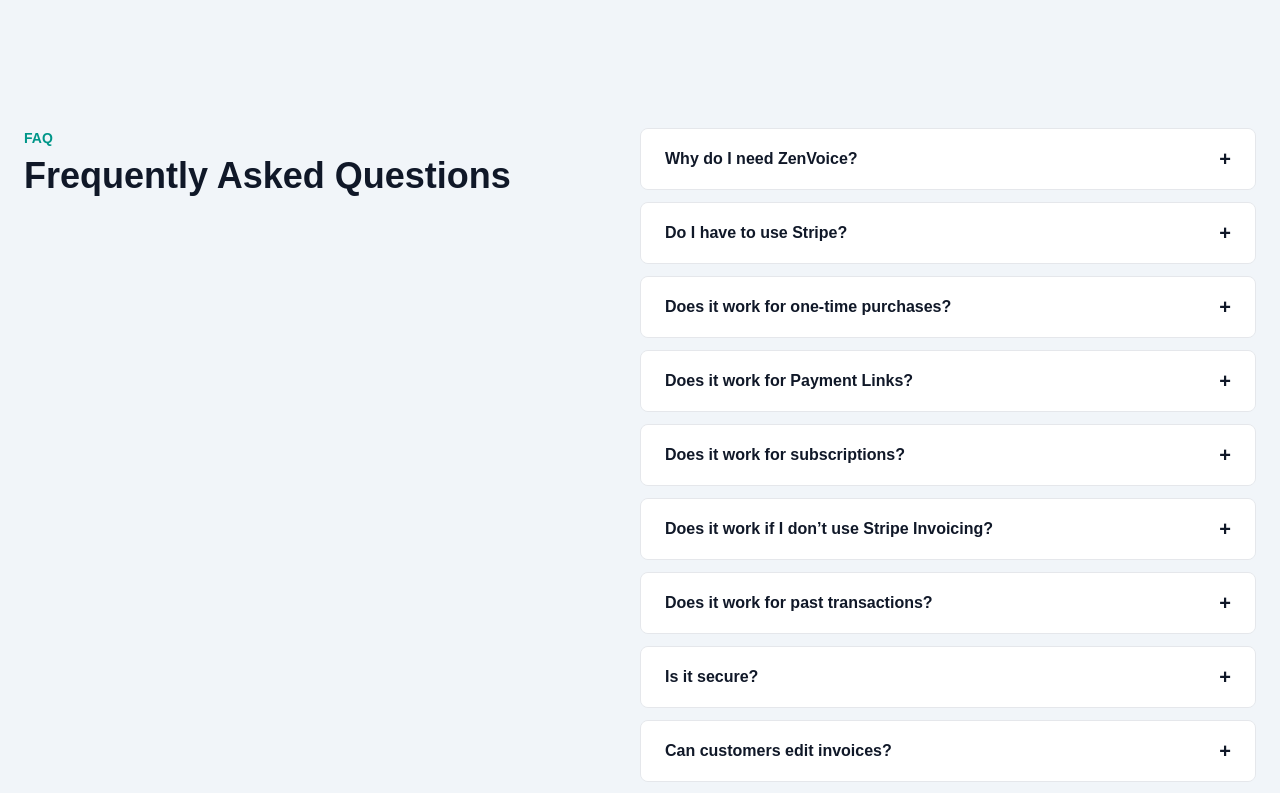
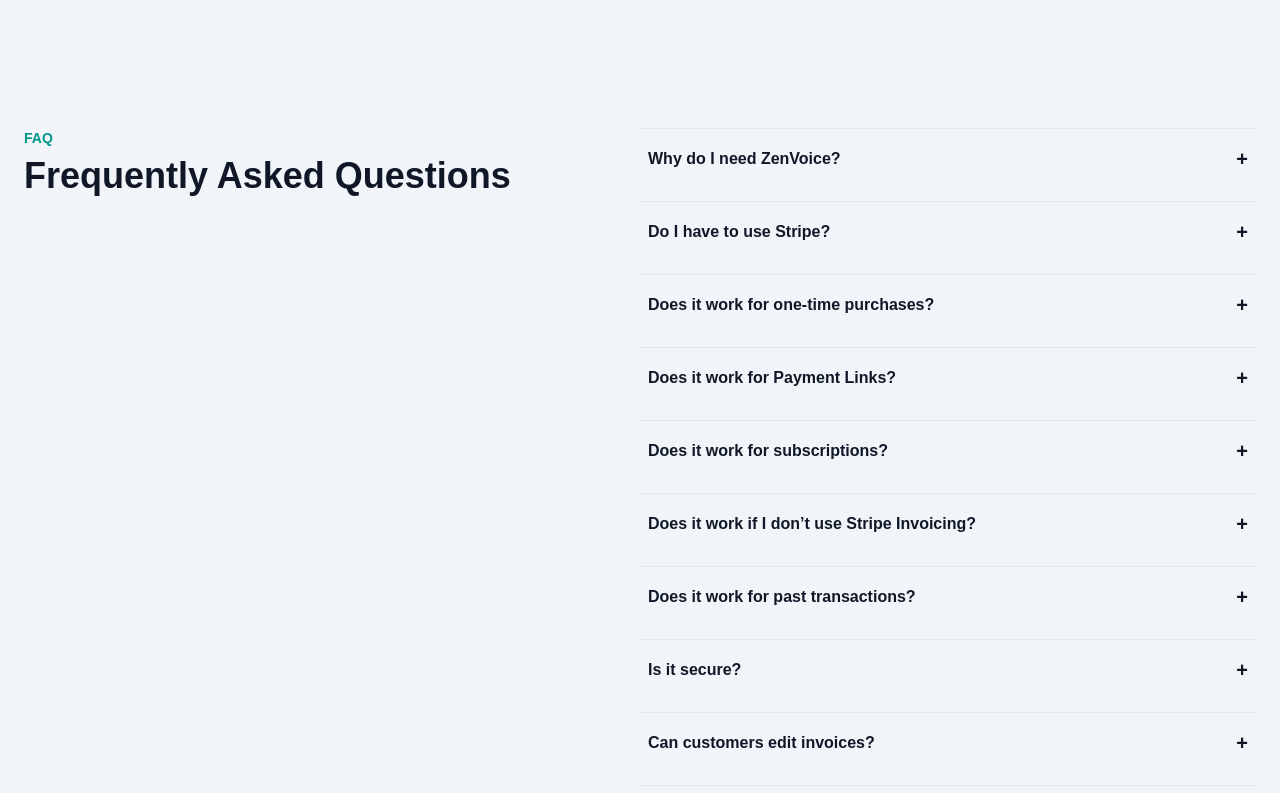
Before and after one commit to rahscripts/marc, a Next.js app: page /zenvoice in a window 1280 px wide. Shown: the part 4940-5733 px from the top of the page. Built offline with nearby package versions, Linux system fonts and the light colour scheme; a web font is replaced by a local one.

Commit message:
changed to same like marc faq

```diff
--- a/app/zenvoice/components/LandingFaq.tsx
+++ b/app/zenvoice/components/LandingFaq.tsx
@@ -70,11 +70,11 @@
   }
 ];
     return (
-        <section className="py-20 px-6 max-md:px-8">
+        <section className="py-20 px-6 max-md:px-4">
             <div className="max-w-7xl mx-auto">
                 <div className="flex max-md:flex-col max-md:gap-10">
                     {/* Left Side */}
-                    <div className="flex-1">
+                    <div className="flex-1 max-md:px-1">
                         <p className="text-sm font-semibold text-teal-600 mb-2">FAQ</p>
                         <h1 className="text-4xl font-extrabold text-gray-900">Frequently Asked Questions</h1>
                     </div>
@@ -82,7 +82,7 @@
                     {/* Right Side - Accordion */}
                     <div className="lg:col-span-2 space-y-3 flex-1">
                         {faqs.map((faq, index) => (
-                            <div key={index} className="border border-gray-200 rounded-lg overflow-hidden">
+                            <div key={index} className="border-t border-slate-200 overflow-hidden">
                                 <button
                                     onClick={() => {
                                         const newIndices = new Set(openIndices);
@@ -93,25 +93,24 @@
                                         }
                                         setOpenIndices(newIndices);
                                     }}
-                                    className={`w-full px-6 py-4 flex items-center justify-between font-semibold transition-colors ${
+                                    className={`w-full px-2 py-4 flex cursor-pointer items-center justify-between font-bold transition-colors duration-200 ${
                                         openIndices.has(index)
-                                            ? "bg-teal-50 text-teal-900"
-                                            : "bg-white text-gray-900 hover:bg-gray-50"
+                                            ? "text-emerald-700"
+                                            : " text-gray-900"
                                     }`}
                                 >
                                     <span>{faq.question}</span>
-                                    <span className={`text-xl transition-transform duration-300 ${
-                                        openIndices.has(index) ? "rotate-45" : "rotate-0"
-                                    }`}>
-                                        +
+                                    <span className={`text-xl ${openIndices.has(index) ? "-rotate-360" : "rotate-0"} transition-transform duration-300`}>
+                                        {openIndices.has(index) ?
+                                        '-' : '+'}
                                     </span>
                                 </button>
 
                                 <div className={`overflow-hidden transition-all duration-500 ease-out ${
                                     openIndices.has(index) ? "max-h-96" : "max-h-0"
                                 }`}>
-                                    <div className="px-6 py-4 bg-gray-50 border-t border-gray-200">
-                                        <p className="text-gray-600 text-sm leading-relaxed whitespace-pre-wrap">
+                                    <div className="px-6 max-md:px-2 py-4 ">
+                                        <p className="text-gray-600 font-semibold leading-relaxed whitespace-pre-wrap">
                                             {faq.answer.split('Stripe takes a 0.4% cut (up to $2.00) per sale').map((part, i) => (
                                                 i === 0 ? part : (
                                                     <span key={i}>
```
